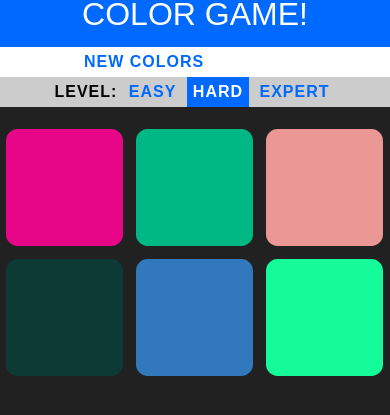
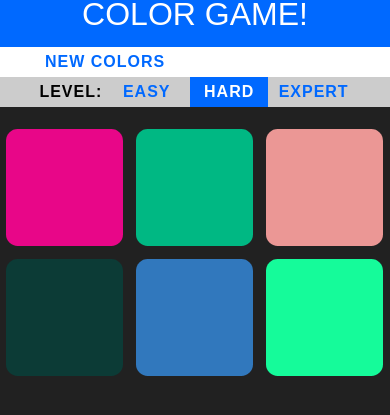
Before and after one commit to vipulchodankar/rgb-game-pwa, a plain HTML site: page index.html in a window 390 px wide. Shown: the part 97-512 px from the top of the page. Drawn offline with Linux system fonts and the light colour scheme.

Commit message:
Made Bar responsive

```diff
--- a/style.css
+++ b/style.css
@@ -81,4 +81,27 @@ button:hover{
     display: inline-block;
     width: 25%;
     text-transform: uppercase;
+    font-weight: 600;
 }
+
+#reset{
+    width: 25%;
+}
+
+.gameMode{
+    width: 10%;
+}
+
+@media only screen and (max-width: 600px) {
+    #message{
+        width: 45%;
+    }
+
+    #reset{
+        width: 45%;
+    }
+
+    .gameMode{
+        width: 20%;
+    }
+}
```
